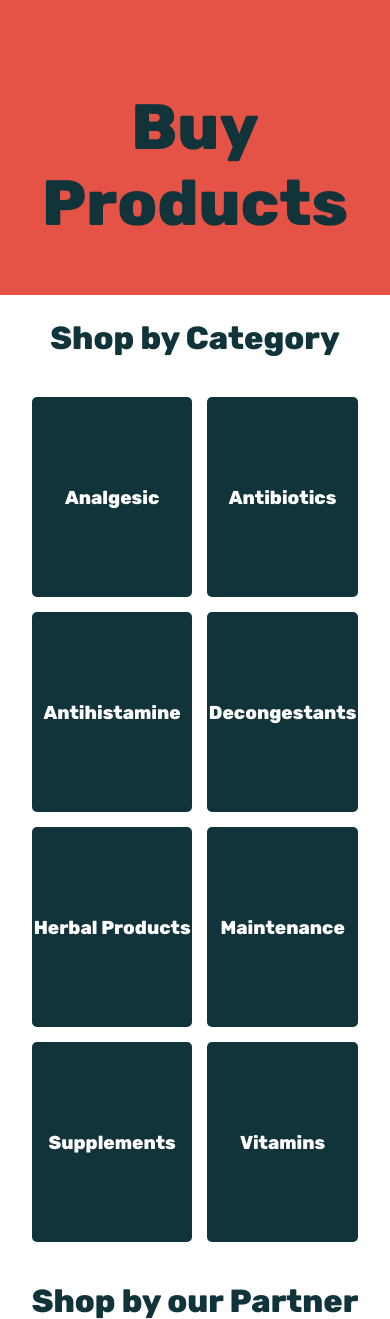
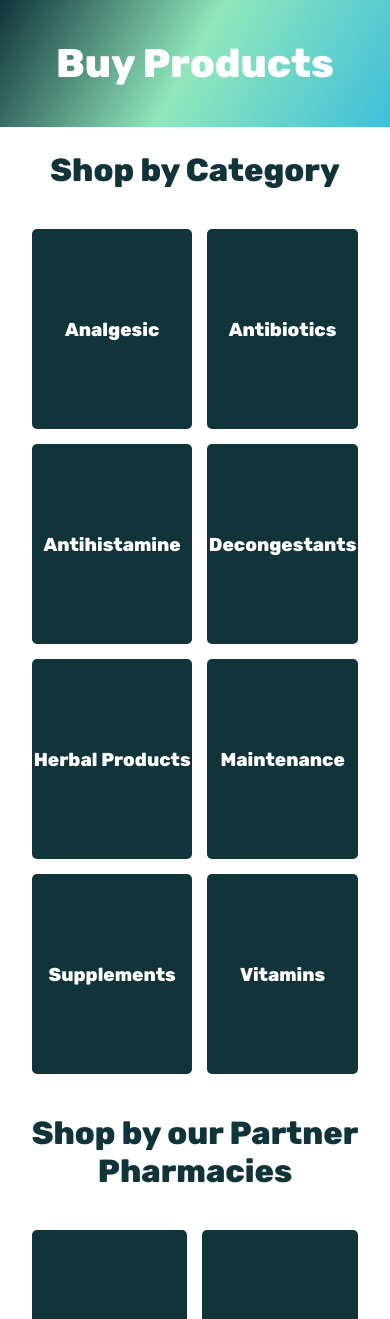
Before and after one commit to coleencoder/Group4Capstone, a PHP site: page /HTML/products.html in a window 390 px wide. Shown: the top 1319 px of the page. Run offline with PHP 8.4, Linux system fonts and the light colour scheme.

Commit message:
Update stylesproduct.css
added media rule 600px saka edited product section and h2

```diff
--- a/css/stylesproduct.css
+++ b/css/stylesproduct.css
@@ -1,7 +1,9 @@
 :root {
     --coolor1: #3FBFDA;
-    --coolor2: #E55246;
+    --coolor2: #fc8e33;
     --coolor3: #11333A;
+    --coolor4: #F0F0F0;
+    --coolor5: #91E7BB;
 }
 *, *::before, *::after {
     box-sizing: border-box;
@@ -11,14 +13,16 @@
     /*em = based on previously stated measurement, or the default 16px*/
 }
 #product-section {
-    background-color: var(--coolor2);
+    background: linear-gradient(120deg,
+        var(--coolor3) 0%,
+        var(--coolor5) 49%,
+        var(--coolor1) 100%
+        );
     text-align: center;
-    height: 35vh;
+    padding: 4em;
 }
 #product-section > h2 {
-    position: relative;
-    top: 30%;
-    color: var(--coolor3);
+    color: white;
     font-weight: 800;
     font-size: 4em;
 }
@@ -115,3 +119,11 @@
         padding: 1em 2em;
     }
 }
+@media (max-width: 600px) {
+    #product-section {
+        padding: 2.5em;
+    }
+    #product-section > h2 {
+        font-size: 2.5em;
+    }
+}
```
